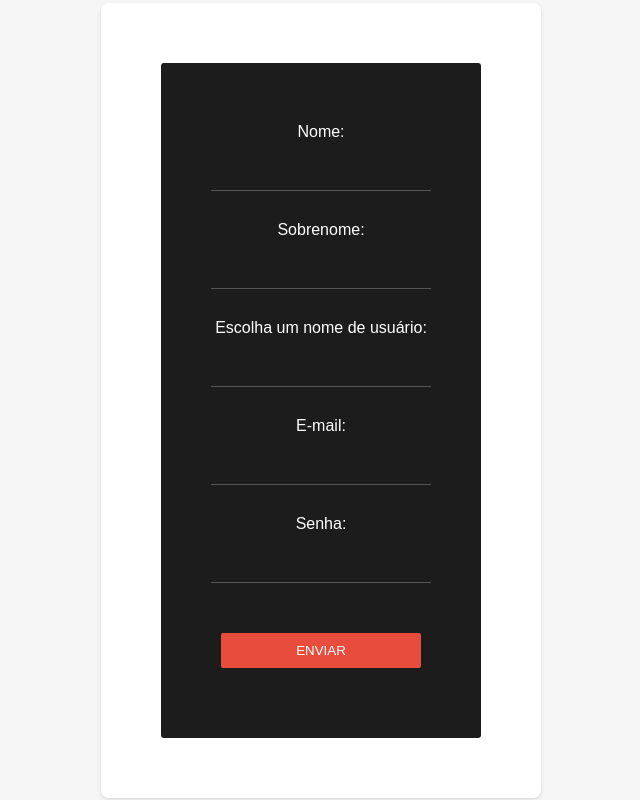
After one commit to Mateus1711-ctrl/Sprint, a Django app: page /cadastro/ in a window 1280 px wide. The commit adds this page. Shown: the whole page, without its empty margins (319-959 px from the left). Run offline with Django 4.2, Linux system fonts and the light colour scheme.

Commit message:
Como usuário, eu posso me cadastrar no site utilizando um email e senha.

```diff
--- /dev/null
+++ b/formulario/templates/registration/cadastro.html
@@ -0,0 +1,41 @@
+{% extends "formulario/base.html" %}
+
+{% block content %}
+
+<div class="box">
+
+
+    <!-- Formulário de Cadastro -->
+    <form method="post" action="{% url 'cadastro' %}">
+        {% csrf_token %}
+
+        <div class="input-container">
+            <label for="nome">Nome:</label>
+            <input type="text" id="nome" name="nome" required class="input-container input">
+        </div>
+
+        <div class="input-container">
+            <label for="sobrenome">Sobrenome:</label>
+            <input type="text" id="sobrenome" name="sobrenome" required class="input-container input">
+        </div>
+
+        <div class="input-container">
+            <label for="usuario">Escolha um nome de usuário:</label>
+            <input type="username" id="usurio" name="usuário" class="input-container input"></input>
+        </div>
+
+        <div class="input-container">
+            <label for="email">E-mail:</label>
+            <input type="email" id="email" name="e-mail" class="input-container input"></input>
+        </div>
+
+        <div class="input-container">
+            <label for="senha">Senha:</label>
+            <input type="password" id="senha" name="senha" class="input-container input"></input>
+        </div>
+
+        <button type="submit" class="btn">Enviar</button>
+    </form>
+</main>
+
+{% endblock %}
--- a/formulario/templates/registration/login.html
+++ b/formulario/templates/registration/login.html
@@ -9,6 +9,8 @@
             Usuário ou senha incorretos. Por favor, tente novamente.
         </div>
     {% endif %}
+    <p > Não possui uma conta? Cadastre-se <a href="cadastro/" >  aqui </a>
+    </p>
 
     <!-- Formulário de Login -->
     <form method="post" action="{% url 'login' %}">
--- a/formulario/urls.py
+++ b/formulario/urls.py
@@ -8,5 +8,6 @@ urlpatterns = [
     path('', views.index, name='index'),
     path('deletar/<int:id_formulario>',views.deletar_formulario,name='deletar'),
     path('novo/', views.cria_formulario, name='criar_formulario'),
-    path('formulario-feito/', views.formulario_feito, name='formulario_feito')
+    path('formulario-feito/', views.formulario_feito, name='formulario_feito') ,
+    path('cadastro/', views.cadastro , name='cadastro')
 ]
--- a/formulario/views.py
+++ b/formulario/views.py
@@ -3,23 +3,29 @@ from .models import Formulario
 from django.contrib.auth.models import User
 from django.contrib.auth.decorators import login_required
 
+def cadastro(request):
+    if request.method == 'POST':
+        nome = request.POST.get('nome')
+        sobrenome = request.POST.get('sobrenome')
+        email = request.POST.get('e-mail')
+        usuario = request.POST.get('usuário')
+        cria_senha = request.POST.get('senha')
+        # confirma_senha = request.POST.get('confirme sua senha')
+        new_form = User.objects.create_user(username=usuario, first_name=nome, last_name=sobrenome, email=email, password=cria_senha)
+        new_form.save()
+
+        return redirect('index')
+
+    else:
+        return render(request, 'registration/cadastro.html')
+
 
 @login_required
 def index(request):
     # print(request.user, request.user.first_name, request.user.last_name)
-    if request.method == 'POST':
-        nome = request.POST.get('nome')
-        senha = request.POST.get('senha')
-
-        new_form = User.objects.create_user(nome=nome, password=senha)
-
-        new_form.save()
-
-        return redirect('index')
-    else:
-        all_forms = Formulario.objects.filter(author=request.user).order_by('-data_criacao')
-        print(all_forms)
-        return render(request, 'formulario/index.html', {'formularios': all_forms, 'user': request.user})
+    all_forms = Formulario.objects.filter(author=request.user).order_by('-data_criacao')
+    print(all_forms)
+    return render(request, 'formulario/index.html', {'formularios': all_forms, 'user': request.user})
 
 @login_required
 def cria_formulario(request) :
```
Also changed, not shown: db.sqlite3, formulario/migrations/0005_remove_formulario_author.py (added), formulario/migrations/0006_formulario_author.py (added).
